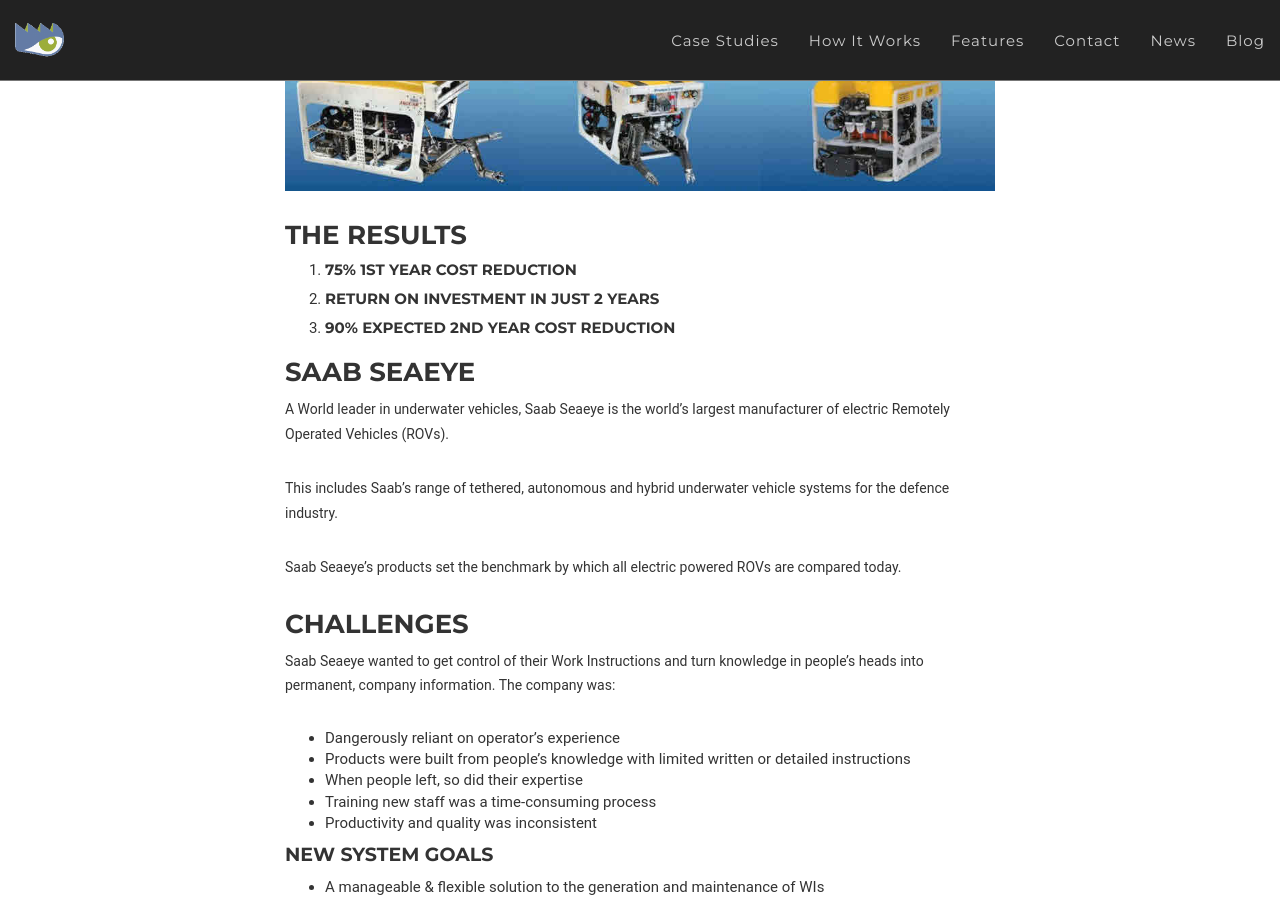
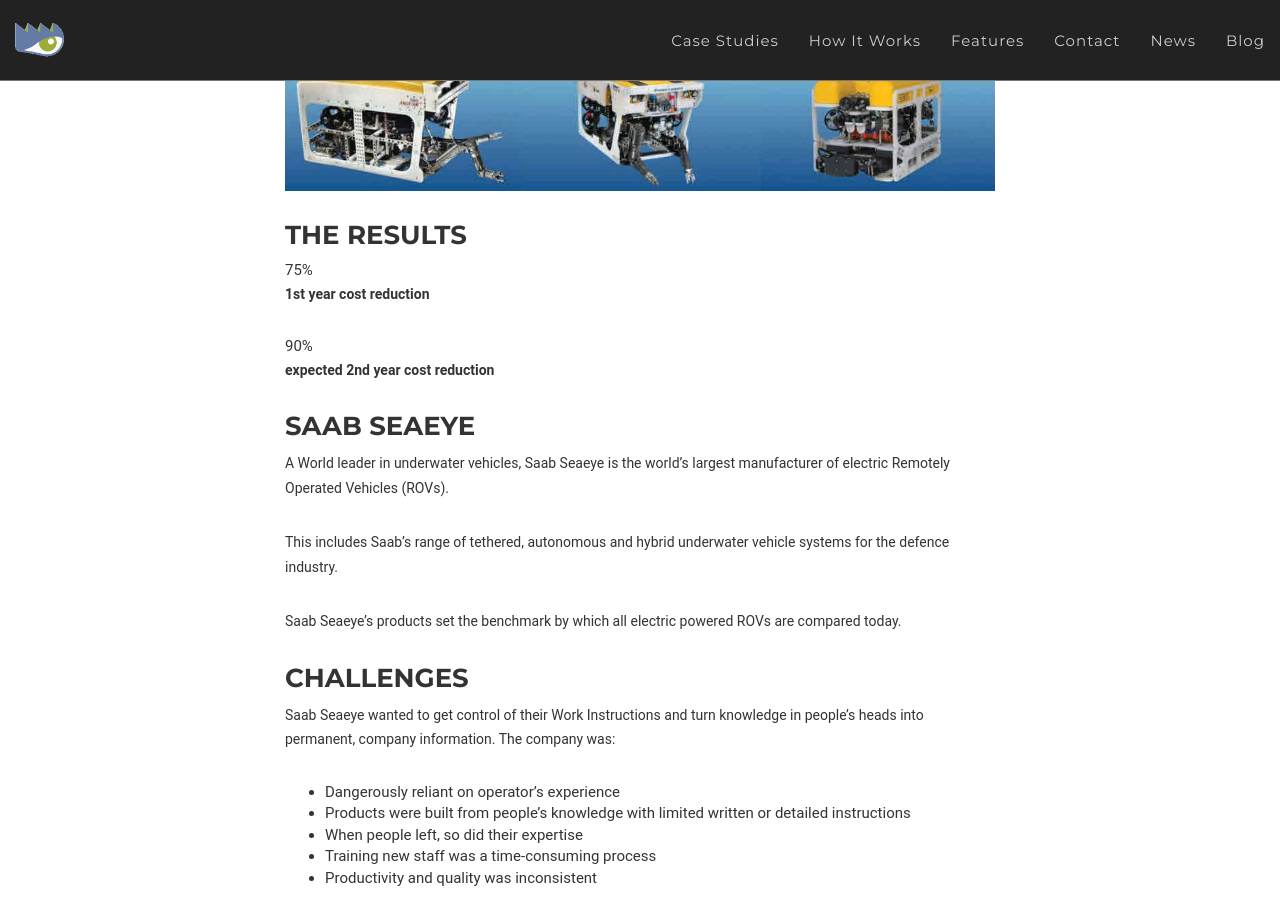
Before and after one commit to ASCNomuda/ascnomuda.github.io, a Jekyll site: the page built from _posts/2017-01-09-saab-seaeye-case-study.md, in a window 1280 px wide and 900 px high, scrolled down 300 px. Built offline with Jekyll 4.4.1, drawn with Linux system fonts in a browser that asks for light colours; some web fonts are replaced.

Commit message:
Update 2017-01-09-saab-seaeye-case-study.md

```diff
--- a/_posts/2017-01-09-saab-seaeye-case-study.md
+++ b/_posts/2017-01-09-saab-seaeye-case-study.md
@@ -18,9 +18,11 @@ description:
 
 ### The Results
 
-1. ##### 75% 1st year cost reduction
-2. ##### Return on investment in just 2 years
-3. ##### 90% expected 2nd year cost reduction
+<div class="figure">75%</div>
+<strong>1st year cost reduction</strong>
+
+<div class="figure">90%</div>
+<strong>expected 2nd year cost reduction</strong>
 
 ### Saab Seaeye
 
```
